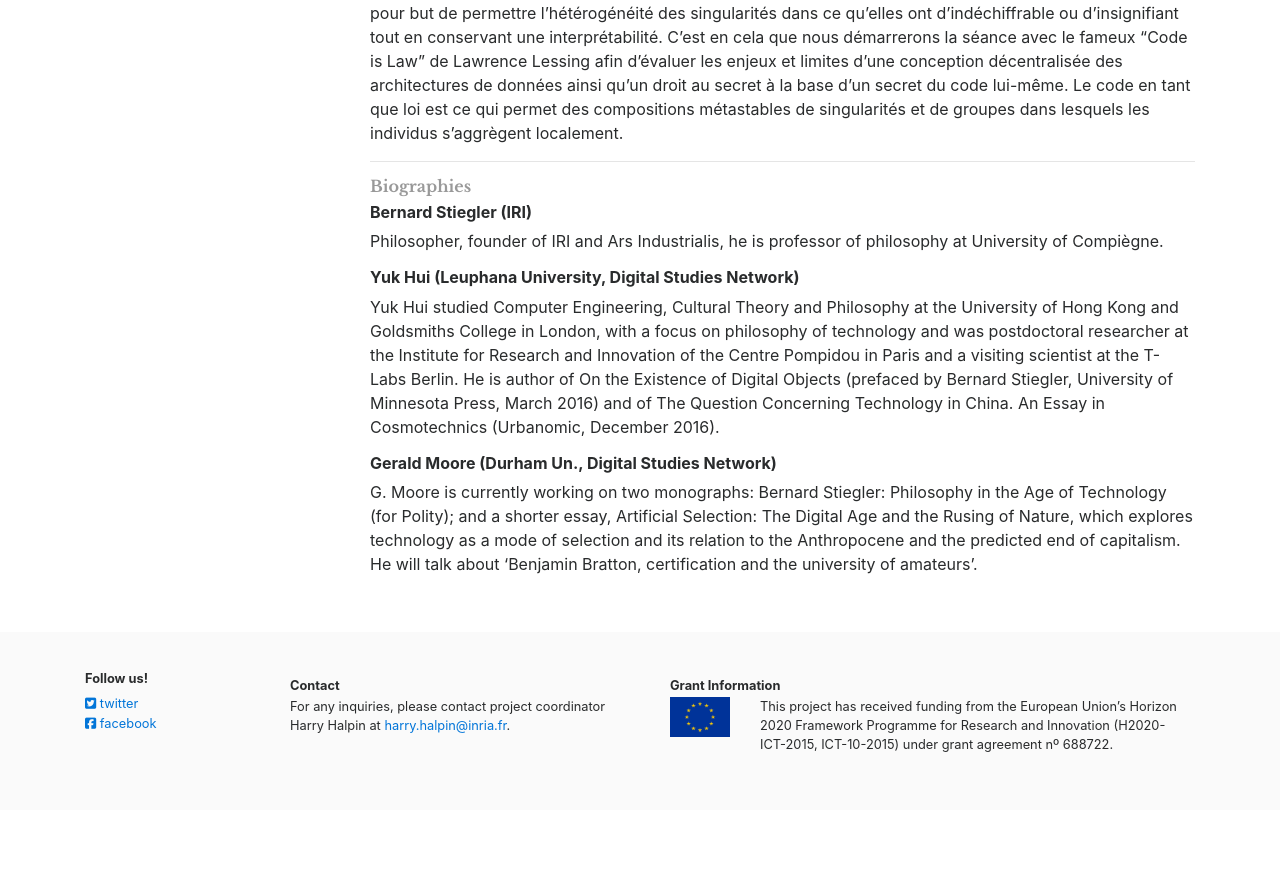
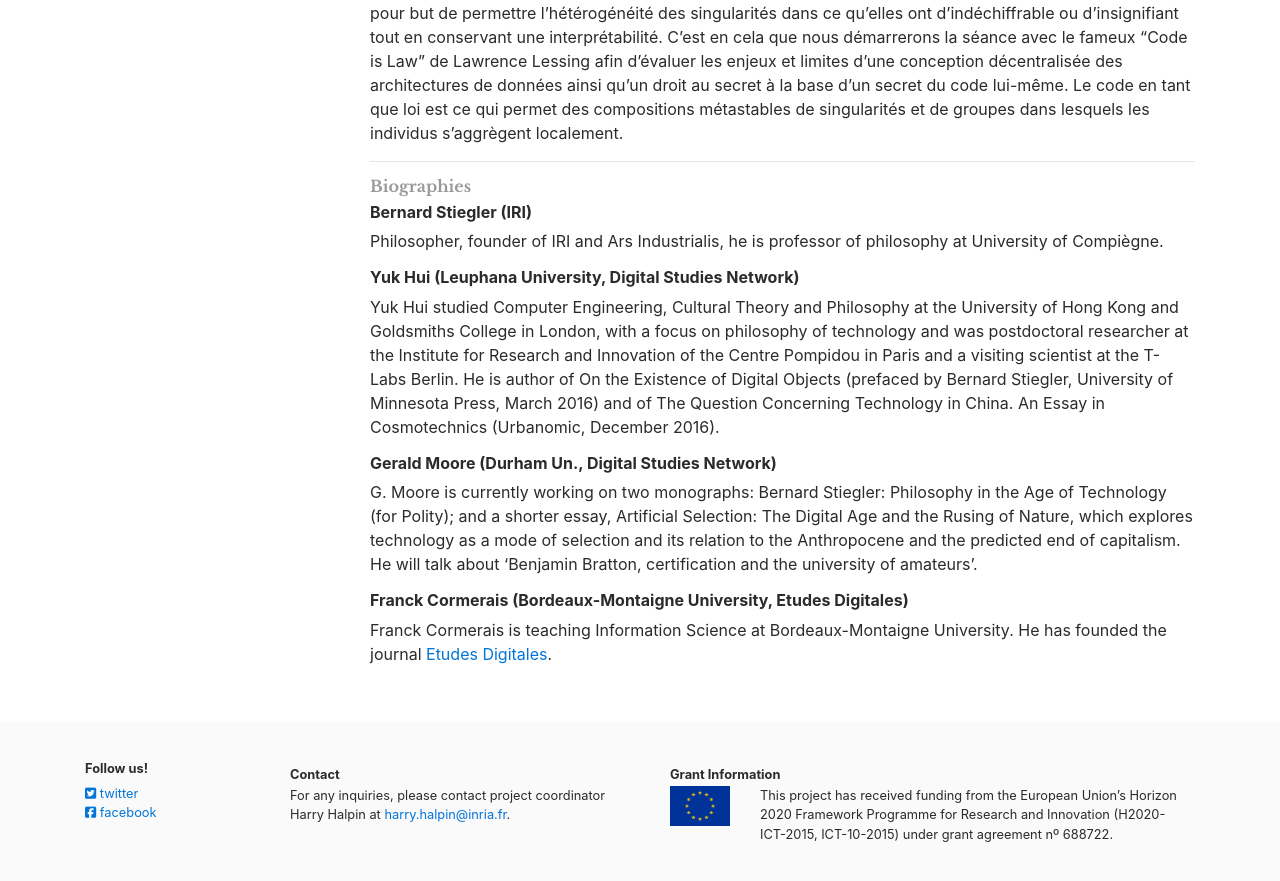
Before and after one commit to nextleap-project/nextleap-website, a Jekyll site: the page built from _seminars/2017-4.md, in a window 1280 px wide and 900 px high, scrolled down 1646 px. Shown: the top 881 px of the window. Built offline with Jekyll 4.4.1, drawn with Linux system fonts in a browser that asks for light colours; nearby versions of some CDN libraries; before the commit the page ends 2456 px from its top, so only the background shows below that.

Commit message:
seminar #4

```diff
--- a/_seminars/2017-4.md
+++ b/_seminars/2017-4.md
@@ -13,6 +13,7 @@ speakers:
 - Bernard Stiegler - <a href="http://iri.centre-pompidou.fr">IRI</a>
 - Gerald Moore - Durham University, Digital Studies Network
 - Yuk Hui - Leuphana University, Digital Studies Network
+-
 # - Geert Lovink - Institute for Networked Culture (TBC)
 
 warning: This seminar is currently being defined. Some information may change in the next days.
@@ -49,3 +50,7 @@ Yuk Hui studied Computer Engineering, Cultural Theory and Philosophy at the Univ
 ##### Gerald Moore (Durham Un., Digital Studies Network)
 
 G. Moore is currently working on two monographs: Bernard Stiegler: Philosophy in the Age of Technology (for Polity); and a shorter essay, Artificial Selection: The Digital Age and the Rusing of Nature, which explores technology as a mode of selection and its relation to the Anthropocene and the predicted end of capitalism. He will talk about 'Benjamin Bratton, certification and the university of amateurs'.
+
+##### Franck Cormerais (Bordeaux-Montaigne University, Etudes Digitales)
+
+Franck Cormerais is teaching Information Science at Bordeaux-Montaigne University. He has founded the journal [Etudes Digitales](http://etudes-digitales.fr/).
```
